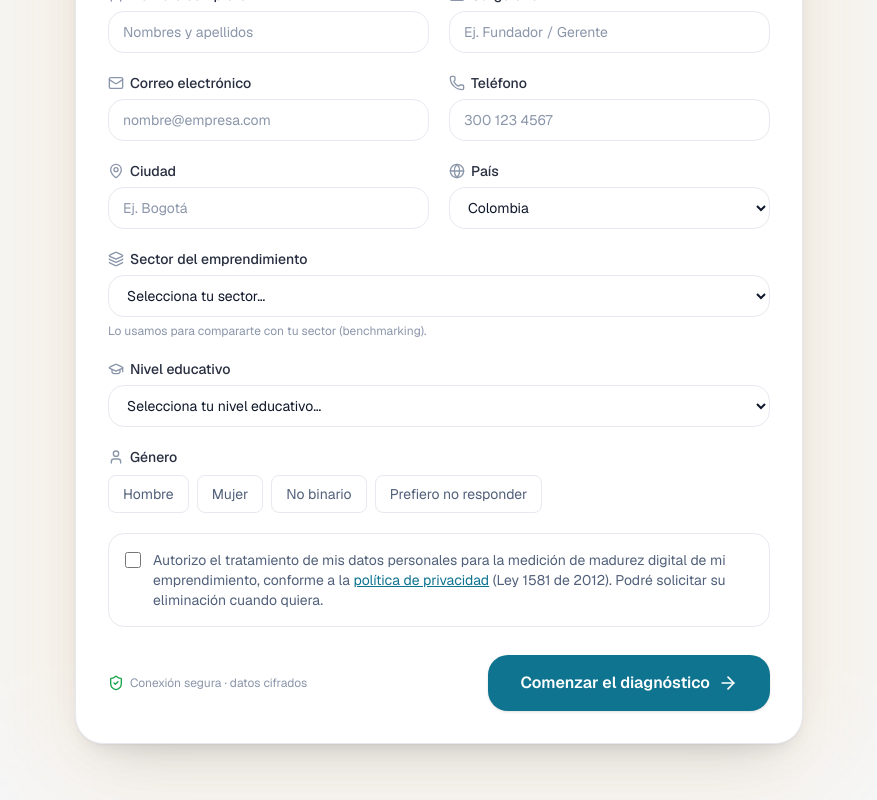
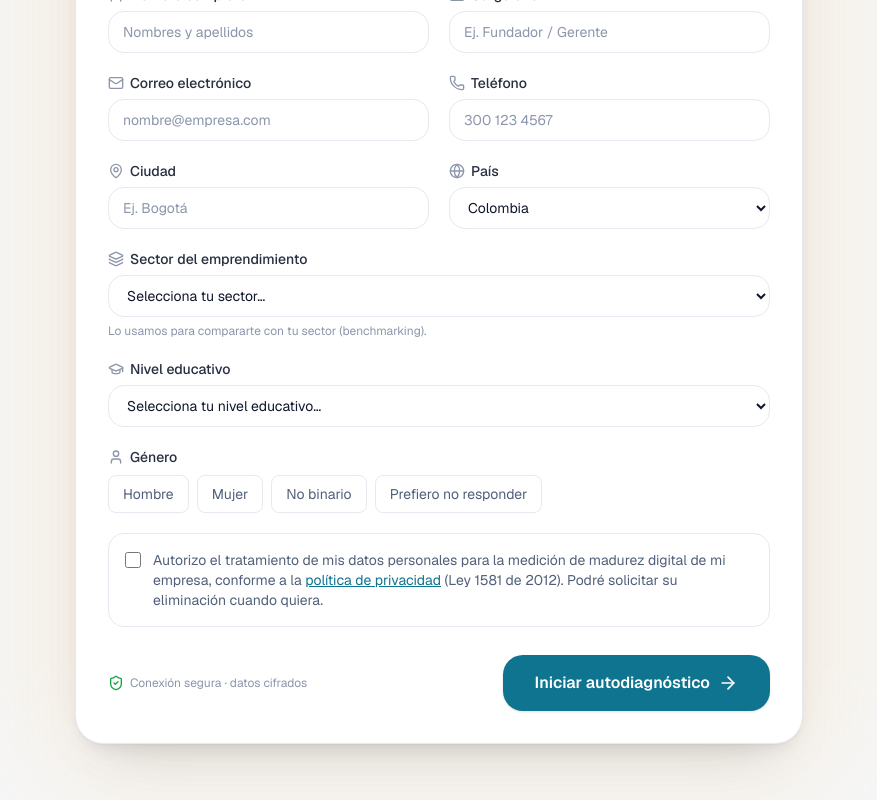
Before and after one commit to Angelsistemas7/radar-digital, a Next.js app: page /diagnostico in a window 1280 px wide. Shown: the part 359-1159 px from the top of the page, without its empty margins (201-1078 px from the left). Built offline with nearby package versions, Linux system fonts and the light colour scheme.

Commit message:
ui(onboarding): botón 'Iniciar autodiagnóstico' y consentimiento dice 'empresa'

```diff
--- a/src/components/assessment/onboarding-form.tsx
+++ b/src/components/assessment/onboarding-form.tsx
@@ -290,7 +290,7 @@ export function OnboardingForm({
             />
             <span className="text-sm text-muted">
               Autorizo el tratamiento de mis datos personales para la medición de
-              madurez digital de mi emprendimiento, conforme a la{" "}
+              madurez digital de mi empresa, conforme a la{" "}
               <a
                 href="/privacidad"
                 target="_blank"
@@ -313,7 +313,7 @@ export function OnboardingForm({
           cifrados
         </p>
         <button type="submit" className={buttonClasses("primary", "lg", "w-full sm:w-auto")}>
-          Comenzar el diagnóstico <ArrowRight className="size-5" />
+          Iniciar autodiagnóstico <ArrowRight className="size-5" />
         </button>
       </div>
       </form>
```
